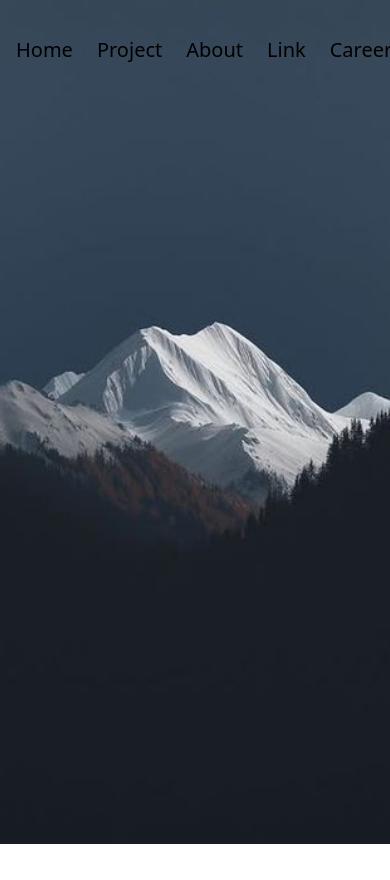
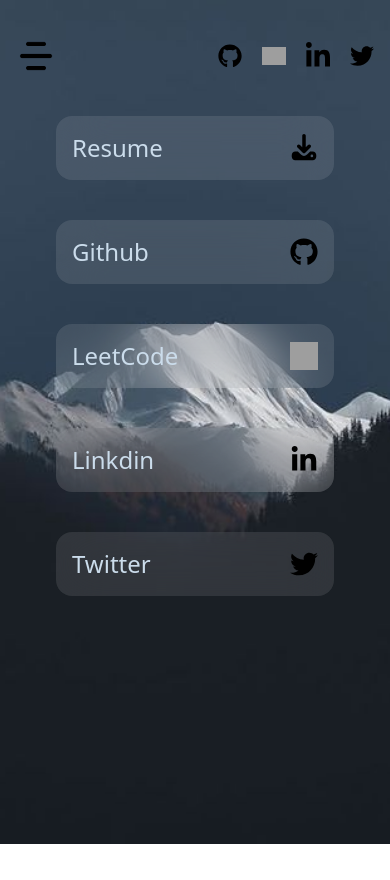
Before and after one commit to Suman0777/PortFolio, a React (Vite) app: page /links in a window 390 px wide. Built offline with nearby package versions, Linux system fonts and the light colour scheme; grey boxes are pictures that could not be loaded.

Commit message:
Build the side bar , carrer and the link comp

```diff
--- /dev/null
+++ b/BuildsSmall/DivssLink.jsx
@@ -0,0 +1,38 @@
+const DivssLink = ({Name, icoans , linsk}) => {
+  return (
+    <div>
+        <div className="mx-auto  md:max-w-2xl lg:max-w-3xl">
+
+        <div className="m-10 sm:m-14 md:m-16">
+          <a
+            href={linsk}
+            target="_blank"
+            rel="noopener noreferrer"
+            className="
+              bg-white/10 backdrop-blur-xl
+              rounded-2xl
+              w-full
+              flex items-center justify-between
+              px-4 py-4 sm:px-6 sm:py-5
+              hover:bg-white/20
+              transition duration-300
+            "
+          >
+            <p className="text-[#CBDCEB] text-2xl text-shadow-blue-50 font-medium sm:text-xl">
+              {Name}
+            </p>
+
+            <img
+              src={icoans}
+              alt="Download resume"
+              className="w-7 h-7 sm:w-8 sm:h-8"
+            />
+          </a>
+        </div>
+
+      </div>
+    </div>
+  )
+}
+
+export default DivssLink
--- /dev/null
+++ b/Pages/Carer.jsx
@@ -0,0 +1,46 @@
+import React from "react";
+
+const experiences = [
+  {
+  role: "Open Source Contributor",
+  company: "Girl Summer of Code",
+  time: "2024",
+  desc: "Contributed to open-source projects by collaborating with mentors and peers, improving code quality, and gaining hands-on experience in real-world development workflows."
+  },
+];
+
+const Carer = () => {
+  return (
+    <div className="relative max-w-3xl mx-auto px-4 m-20">
+
+      <div className="absolute left-4 top-0 h-full w-[2px] bg-white/20" />
+
+      <div className="space-y-12">
+        {experiences.map((exp, index) => (
+          <div key={index} className="relative flex items-start gap-6">
+
+            <div className="relative">
+              <span className="absolute left-[-7px] top-1 h-4 w-4 rounded-full bg-cyan-400 animate-ping opacity-75" />
+              <span className="absolute left-[-7px] top-1 h-4 w-4 rounded-full bg-cyan-400" />
+            </div>
+
+            <div className="bg-white/10 backdrop-blur-xl p-4 rounded-xl w-full">
+              <h3 className="text-white font-semibold text-lg">
+                {exp.role}
+              </h3>
+              <p className="text-sm text-[#ACBAC4]">
+                {exp.company} • {exp.time}
+              </p>
+              <p className="text-sm text-[#ACBAC4] mt-2">
+                {exp.desc}
+              </p>
+            </div>
+
+          </div>
+        ))}
+      </div>
+    </div>
+  );
+};
+
+export default Carer;
--- a/Pages/Homepage.jsx
+++ b/Pages/Homepage.jsx
@@ -2,15 +2,15 @@
 import Top from '../component/Top'
 import MiddleCom from '../component/MiddleCom'
 import Project from './Project'
-
+import Carer from "./Carer";
 const Homepage = () => {
   return (
     <div>
-        <div className=' scroll-smooth'>
+        <div className='scroll-smooth'>
 
         <MiddleCom/>
         <Project/>
-
+        <Carer/>
         </div>
     </div>
   )
--- /dev/null
+++ b/Pages/Linkss.jsx
@@ -0,0 +1,18 @@
+import React from "react";
+import DivssLink from "../BuildsSmall/DivssLink";
+
+const Linkss = () => {
+  return (
+    <div className="w-full px-4 sm:px-6 lg:px-0">
+
+      <DivssLink Name={"Resume"} icoans={"/download-solid.svg"} linsk={'/resume.pdf'} />
+      <DivssLink Name={"Github"} icoans={"/githubLOgo.svg"} linsk={'https://github.com/suman0777'} />
+      <DivssLink Name={"LeetCode"} icoans={"/LeetCode.svg"} linsk={'https://leetcode.com/u/Suman0777/'} />
+      <DivssLink Name={"Linkdin"} icoans={"/LinkdinPic.svg"} linsk={'https://www.linkedin.com/in/suman-basak-191237290/'} />
+      <DivssLink Name={"Twitter"} icoans={"/twitterpic.svg"} linsk={'https://x.com/sunzuu077'} />
+
+    </div>
+  );
+};
+
+export default Linkss;
--- /dev/null
+++ b/component/MobileSidebar.jsx
@@ -0,0 +1,61 @@
+import React from "react";
+
+const MobileSidebar = ({ open, onClose }) => {
+  return (
+    <>
+      <div
+        onClick={onClose}
+        className={`
+          fixed inset-0 bg-black/40 backdrop-blur-sm z-40
+          transition-opacity duration-500 ease-[cubic-bezier(0.16,1,0.3,1)]
+          ${open ? "opacity-100" : "opacity-0 pointer-events-none"}
+        `}
+      />
+
+      <div
+        className={`
+          fixed top-0 left-0 h-full w-64 bg-[#0f172a]
+          z-50
+          transform
+          transition-transform duration-800 ease-[cubic-bezier(0.16,1,0.3,1)]
+          ${open ? "translate-x-0" : "-translate-x-full"}
+        `}
+      >
+        <div className="p-6 space-y-6 text-white">
+
+          <div className="flex justify-end">
+            <img
+              onClick={onClose}
+              className="w-8 h-8 cursor-pointer transition-transform duration-300 hover:rotate-90"
+              src="/Cross.svg"
+              alt="Close"
+            />
+          </div>
+
+          {[
+            { name: "Home", path: "/" },
+            { name: "Projects", path: "/projects" },
+            { name: "About", path: "/about" },
+            { name: "Links", path: "/links" },
+            { name: "Career", path: "/career" },
+          ].map((item, i) => (
+            <a
+              key={item.name}
+              href={item.path}
+              onClick={onClose}
+              className={`
+                text-xl font-medium block hover:text-cyan-400
+                transition-all duration-400 ease-[cubic-bezier(0.16,1,0.3,1)]
+                ${open ? "opacity-100 translate-x-0" : "opacity-0 -translate-x-6"}
+              `}
+            >
+              {item.name}
+            </a>
+          ))}
+        </div>
+      </div>
+    </>
+  );
+};
+
+export default MobileSidebar;
--- a/component/Top.jsx
+++ b/component/Top.jsx
@@ -1,9 +1,12 @@
 import React, { useState } from "react";
 import Buttonicon from "../BuildsSmall/Buttonicon";
 import Imagess from "../BuildsSmall/Imagess";
+import MobileSidebar from "./MobileSidebar";
 
 const Top = () => {
   const [selected, setSelected] = useState(null);
+  const [humbugerrr, sethumburger] = useState(false);
+
 
   const navItems = [
     { label: "Home", to: "/" },
@@ -16,8 +19,10 @@
   return (
     <div className="mx-auto mt-9 max-w-2xl flex justify-between items-center px-4">
 
+
+
       {/* Navigation */}
-      <div className="flex gap-6">
+      <div className=" hidden  lg:flex gap-6 ">
         {navItems.map((item, index) => (
           <div
             key={index}
@@ -32,12 +37,27 @@
         ))}
       </div>
 
+      <div>
+        <img
+        onClick={()=>sethumburger(true)}
+        className="lg:hidden h-10 w-10"
+        src="/bar.png" alt="Humbargar" />
+      </div>
+
+      {humbugerrr && (
+        <MobileSidebar
+          open={humbugerrr}
+          onClose={() => sethumburger(false)}
+        />
+      )}
+
+
       {/* Social Links */}
       <div className="flex gap-5 items-center">
         <Imagess Link="https://github.com/suman0777" imagesss="/githubLOgo.svg" />
         <Imagess Link="https://leetcode.com/u/Suman0777/" imagesss="/LeetCode.svg" />
         <Imagess Link="https://www.linkedin.com/in/suman-basak-191237290/" imagesss="/LinkdinPic.svg" />
-        <Imagess Link="https://github.com/suman0777" imagesss="/twitterpic.svg" />
+        <Imagess Link="https://x.com/sunzuu077" imagesss="/twitterpic.svg" />
       </div>
 
     </div>
--- a/src/App.jsx
+++ b/src/App.jsx
@@ -1,7 +1,9 @@
 import Backgrounds from '../BuildsSmall/Backgrounds'
 import Top from '../component/Top'
 import About from '../Pages/About'
+import Carer from '../Pages/Carer'
 import Homepage from '../Pages/Homepage'
+import Linkss from '../Pages/Linkss'
 import Project from '../Pages/Project'
 import './App.css'
 import { Routes, Route, Navigate, useNavigate } from 'react-router-dom'
@@ -17,6 +19,8 @@
           <Route path="/" element={<Homepage />} />
           <Route path='/about' element={<About/>}/>
           <Route path='/projects' element={<Project/>}/>
+          <Route path='/links' element={<Linkss/>}/>
+          <Route path='/career' element={<Carer/>}/>
         </Routes>
       </Backgrounds>
 
```
Also changed, not shown: Pages/About.jsx (+27 -7 lines), Pages/Project.jsx (+7 -13 lines), public/Cross.svg (added), public/bar.png (added).
